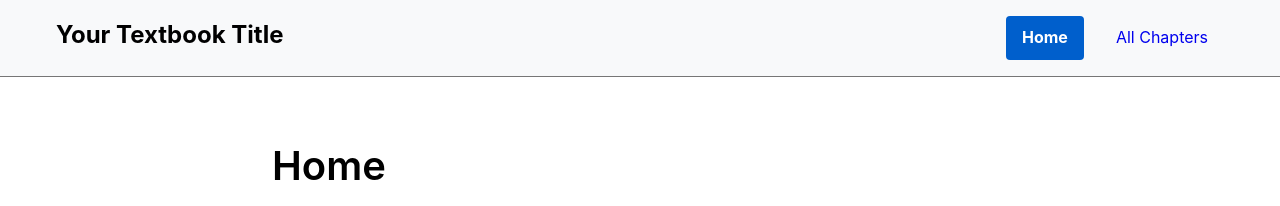
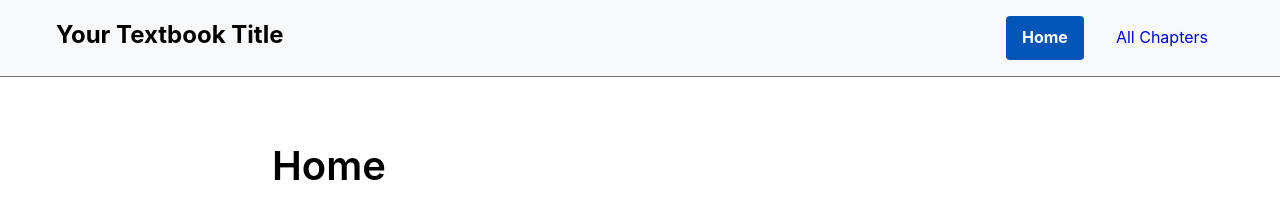
Before and after one commit to videlais/opentextbook-theme, a Jekyll site: the page built from index.md, in a window 1280 px wide. Shown: the top 206 px of the page. Built offline with Jekyll 4.4.1, drawn with Linux system fonts in a browser that asks for light colours.

Commit message:
Updating smaller issues with pa11y testing

```diff
--- a/_layouts/default.html
+++ b/_layouts/default.html
@@ -6,6 +6,8 @@
   <meta http-equiv="X-UA-Compatible" content="IE=edge">
   <meta name="viewport" content="width=device-width, initial-scale=1">
   <meta name="color-scheme" content="light dark">
+  <link rel="icon" href="{{ "/favicon.svg" | relative_url }}" type="image/svg+xml">
+  <link rel="alternate icon" href="{{ "/favicon.ico" | relative_url }}">
   {%- seo -%}
   <link rel="stylesheet" href="{{ "/assets/main.css" | relative_url }}">
   {%- feed_meta -%}
--- a/assets/main.scss
+++ b/assets/main.scss
@@ -32,7 +32,7 @@ body {
   --link-color: #0000ee;
   --link-visited-color: #551a8b;
   --border-color: #767676;
-  --focus-color: #005fcc;
+  --focus-color: #0055b7;
   --code-background: #f5f5f5;
   --header-background: #f8f9fa;
   --footer-background: #f1f3f4;
```
Also changed, not shown: favicon.ico (added), favicon.svg (added), opentextbook-theme.gemspec.
